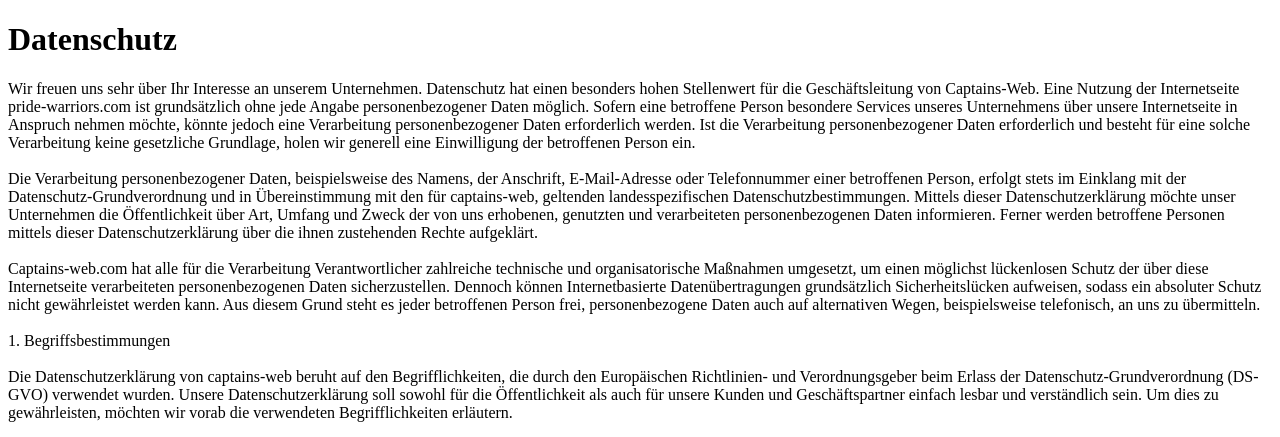
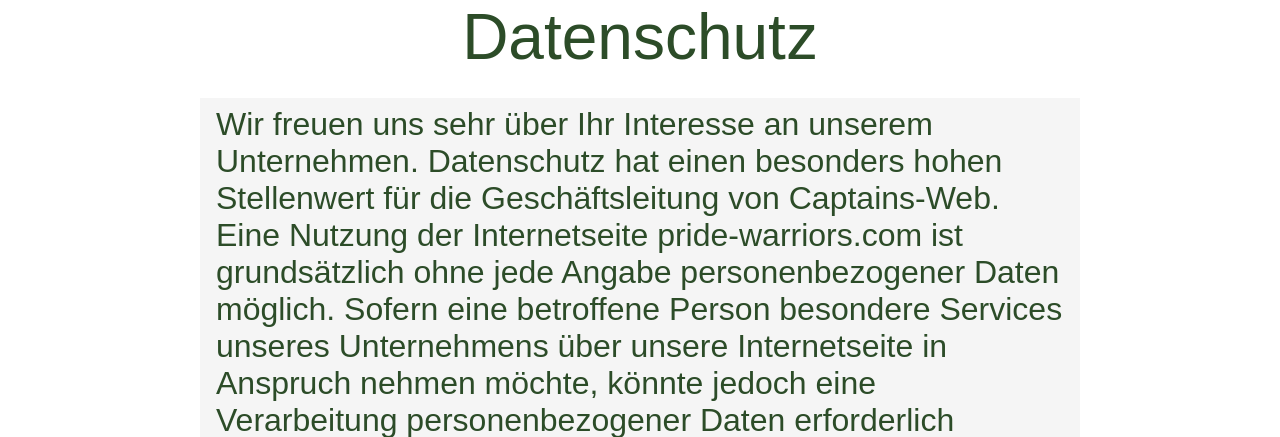
Before and after one commit to Jacques1988/tactical-combat-group, a PHP site: page /datenschutz.php in a window 1280 px wide. Shown: the top 437 px of the page. Run offline with PHP 8.4, Linux system fonts and the light colour scheme; some web fonts are replaced.

Commit message:
update styles datasec

```diff
--- a/datenschutz.php
+++ b/datenschutz.php
@@ -4,11 +4,12 @@
     <meta charset="UTF-8">
     <meta http-equiv="X-UA-Compatible" content="IE=edge">
     <meta name="viewport" content="width=device-width, initial-scale=1.0">
+    <link href="./dist/main.css" rel="stylesheet">
     <title>Dateschutz</title>
 </head>
 <body>
     <div class="container">
-        <h1>Datenschutz</h1>
+        <h1 class="heading heading--green">Datenschutz</h1>
         <p class="text-panel">
         Wir freuen uns sehr über Ihr Interesse an unserem Unternehmen. Datenschutz hat einen besonders hohen
 Stellenwert für die Geschäftsleitung von Captains-Web. Eine Nutzung der Internetseite pride-warriors.com
--- a/index.php
+++ b/index.php
@@ -163,8 +163,8 @@ require "./buildCaptcha.php";
             </div>
             <div class="footer__links">
                 <a class="footer__links__link" href="impressum.php" target="_blank">Impressum</a>
-                <a class="footer__links__link" href="#">Datenschutz</a>
-                <a class="footer__links__link" href="https://captains-web.com/">@copy Captains Web 2022</a>
+                <a class="footer__links__link" href="datenschutz.php" target="_blank">Datenschutz</a>
+                <a class="footer__links__link" href="https://captains-web.com/" target="_blank">@copy Captains Web 2022</a>
             </div>
         </div>
     </footer>
```
Also changed, not shown: captcha.png.
